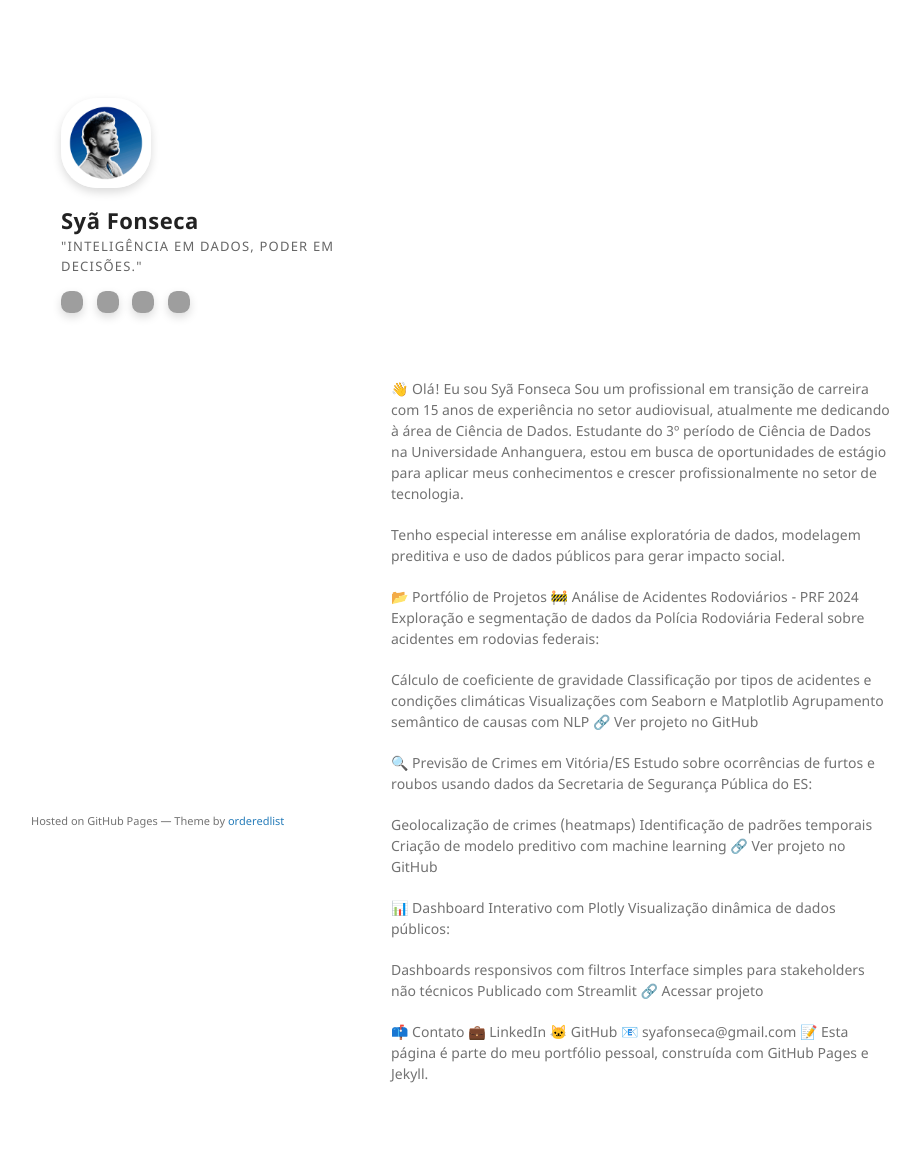
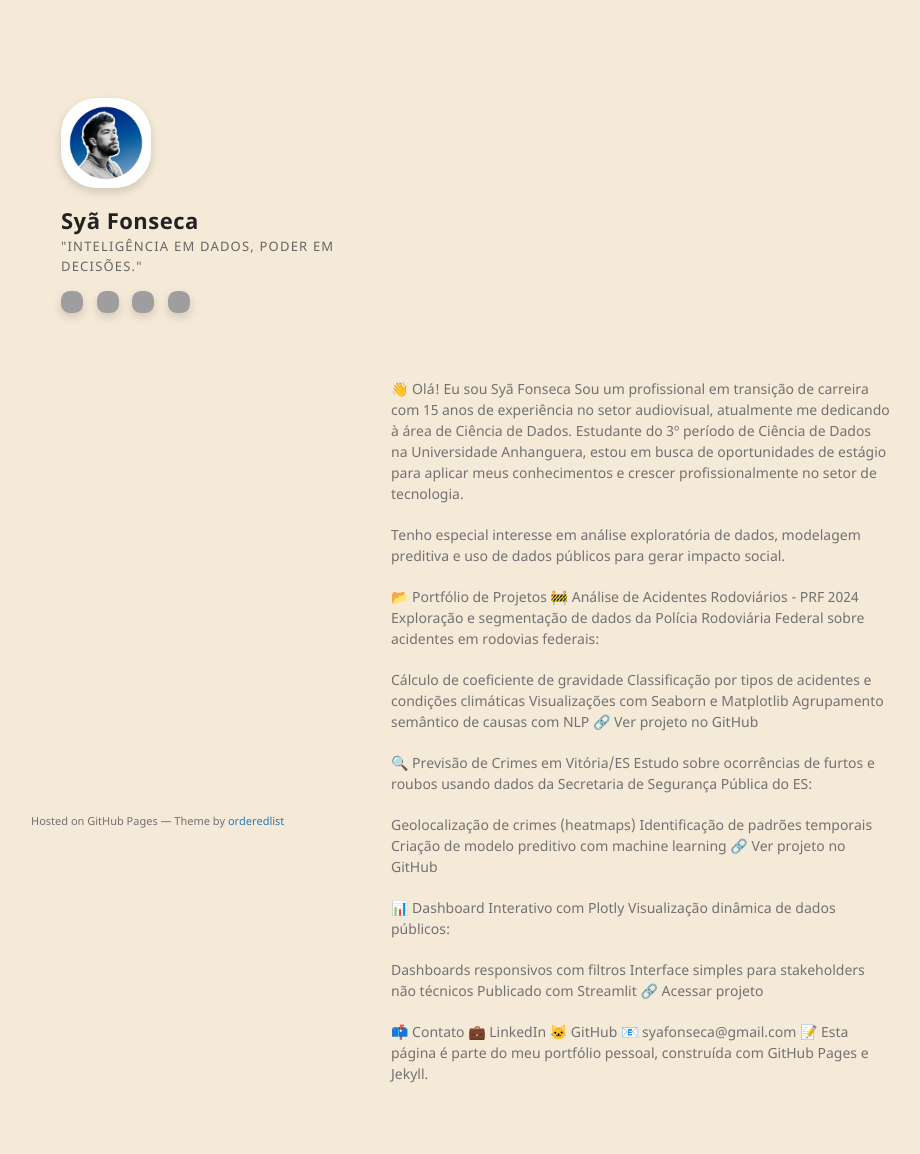
Before and after one commit to fonsecadados/fonsecadados.github.io, a Jekyll site: the page built from index.md, in a window 1280 px wide. Shown: the whole page, without its empty margins (179-1099 px from the left). Built offline with Jekyll 4.4.1, drawn with Linux system fonts in a browser that asks for light colours; our own code applies the rules of GitHub Pages for plain Markdown files; the repository's description, which GitHub fills in, is left out; grey boxes are pictures that could not be loaded.

Commit message:
up background

```diff
--- a/_sass/jekyll-theme-minimal.scss
+++ b/_sass/jekyll-theme-minimal.scss
@@ -2,7 +2,7 @@
 @import "rouge-github";
 
 body {
-  background-color: #fff;
+  background-color: #f5e9d7;
   padding:50px;
   font: 14px/1.5 "Noto Sans", "Helvetica Neue", Helvetica, Arial, sans-serif;
   color:#727272;
```
